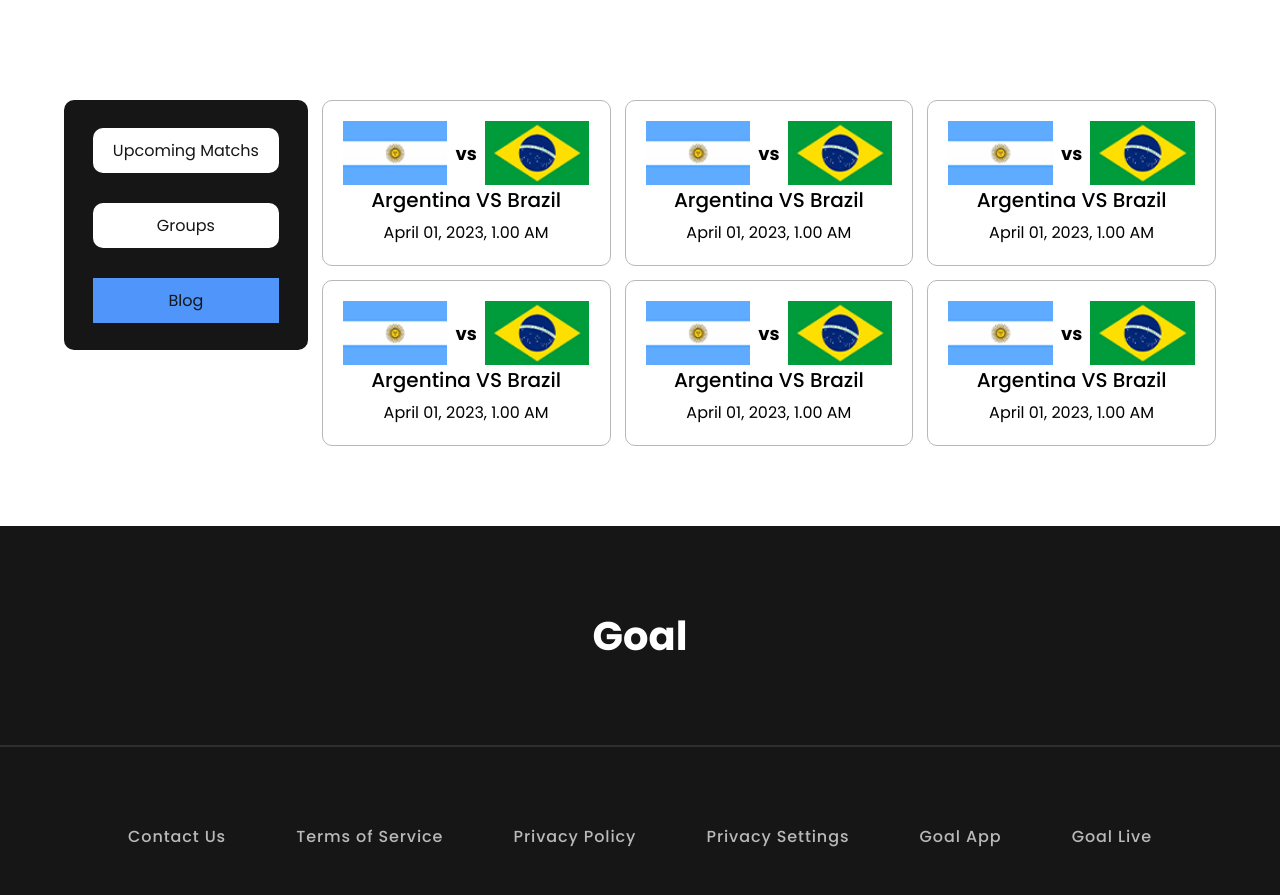
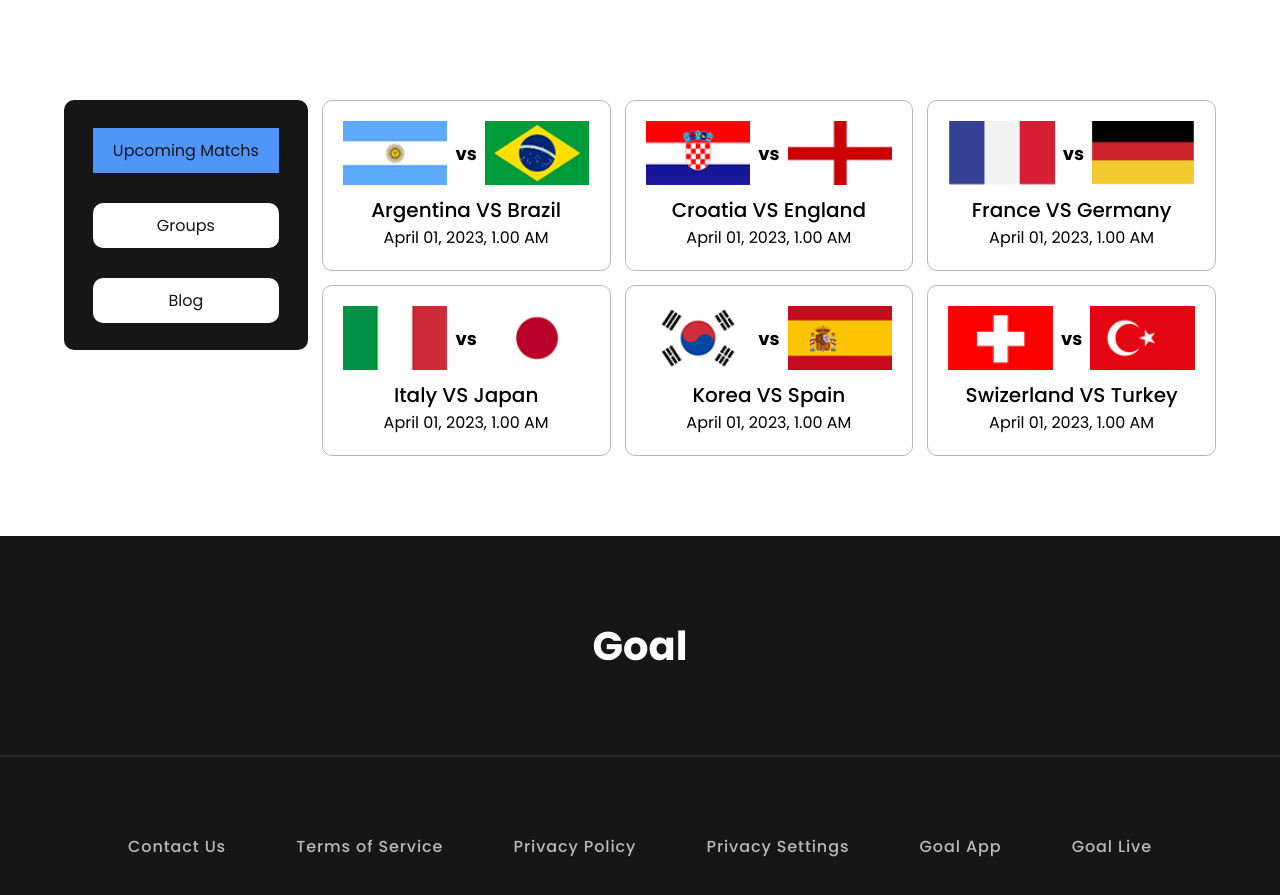
Before and after one commit to TFMahabub/second-asinement, a plain HTML site: page upcoming-match.html in a window 1280 px wide. Shown: the part 780-1675 px from the top of the page. Drawn offline with Linux system fonts and the light colour scheme.

Commit message:
3rd commit

```diff
--- a/upcoming-match.css
+++ b/upcoming-match.css
@@ -181,12 +181,13 @@
   font-family: poppins, sans-serif;
   font-size: 20px;
   font-weight: 500;
+  margin-top: 10px;
 }
 .flag_box_title > p{
   font-family: poppins, sans-serif;
   font-size: 16px;
   font-weight: 400;
-  margin-top: 5px;
+
 }
 
 
--- a/upcoming-match.html
+++ b/upcoming-match.html
@@ -43,9 +43,9 @@
     <div class="middle_part_container">
         <div class="middle_part_navbar">
             <ul>
-                <li><a href="upcoming-match.html" target="_blank">Upcoming Matchs</a></li>
+                <li><a class="selected_li" href="upcoming-match.html" target="_blank">Upcoming Matchs</a></li>
                 <li><a href="">Groups</a></li>
-                <li><a class="selected_li" href="">Blog</a></li>
+                <li><a href="">Blog</a></li>
             </ul>
         </div>
         <div class="blogs">
@@ -62,65 +62,59 @@
           </div>
           <div class="grid-container">
             <div class="top_img">
-              <div class="flag"><img src="flag/arg.jpg" alt=""></div>
+              <div class="flag"><img src="flag/croatia.jpg" alt=""></div>
               <div class="vs"><h2>vs</h2></div>
-              <div class="flag"><img src="flag/bra.png.jpg" alt=""></div>
+              <div class="flag"><img src="flag/England.jpg" alt=""></div>
             </div>
             <div class="flag_box_title">
-              <h2>Argentina VS Brazil</h2>
+              <h2>Croatia VS England</h2>
               <p>April 01, 2023, 1.00 AM</p>
             </div>
           </div>
           <div class="grid-container">
             <div class="top_img">
-              <div class="flag"><img src="flag/arg.jpg" alt=""></div>
+              <div class="flag"><img src="flag/France.png" alt=""></div>
               <div class="vs"><h2>vs</h2></div>
-              <div class="flag"><img src="flag/bra.png.jpg" alt=""></div>
+              <div class="flag"><img src="flag/germany Flag.png" alt=""></div>
             </div>
             <div class="flag_box_title">
-              <h2>Argentina VS Brazil</h2>
+              <h2>France VS Germany</h2>
               <p>April 01, 2023, 1.00 AM</p>
             </div>
           </div>
           <div class="grid-container">
             <div class="top_img">
-              <div class="flag"><img src="flag/arg.jpg" alt=""></div>
+              <div class="flag"><img src="flag/Italy.jpg" alt=""></div>
               <div class="vs"><h2>vs</h2></div>
-              <div class="flag"><img src="flag/bra.png.jpg" alt=""></div>
+              <div class="flag"><img src="flag/japan.jpg" alt=""></div>
             </div>
             <div class="flag_box_title">
-              <h2>Argentina VS Brazil</h2>
+              <h2>Italy VS Japan</h2>
               <p>April 01, 2023, 1.00 AM</p>
             </div>
           </div>
           <div class="grid-container">
             <div class="top_img">
-              <div class="flag"><img src="flag/arg.jpg" alt=""></div>
+              <div class="flag"><img src="flag/korea.jpg" alt=""></div>
               <div class="vs"><h2>vs</h2></div>
-              <div class="flag"><img src="flag/bra.png.jpg" alt=""></div>
+              <div class="flag"><img src="flag/spain.jpg" alt=""></div>
             </div>
             <div class="flag_box_title">
-              <h2>Argentina VS Brazil</h2>
+              <h2>Korea VS Spain</h2>
               <p>April 01, 2023, 1.00 AM</p>
             </div>
           </div>
           <div class="grid-container">
             <div class="top_img">
-              <div class="flag"><img src="flag/arg.jpg" alt=""></div>
+              <div class="flag"><img src="flag/swize.jpg" alt=""></div>
               <div class="vs"><h2>vs</h2></div>
-              <div class="flag"><img src="flag/bra.png.jpg" alt=""></div>
+              <div class="flag"><img src="flag/turkey.jpg" alt=""></div>
             </div>
             <div class="flag_box_title">
-              <h2>Argentina VS Brazil</h2>
+              <h2>Swizerland VS Turkey</h2>
               <p>April 01, 2023, 1.00 AM</p>
             </div>
           </div>
-
-
-
-
-
-
         </div>
     </div>
     <button class="view-all"><a href="#">View All</a></button>
```
